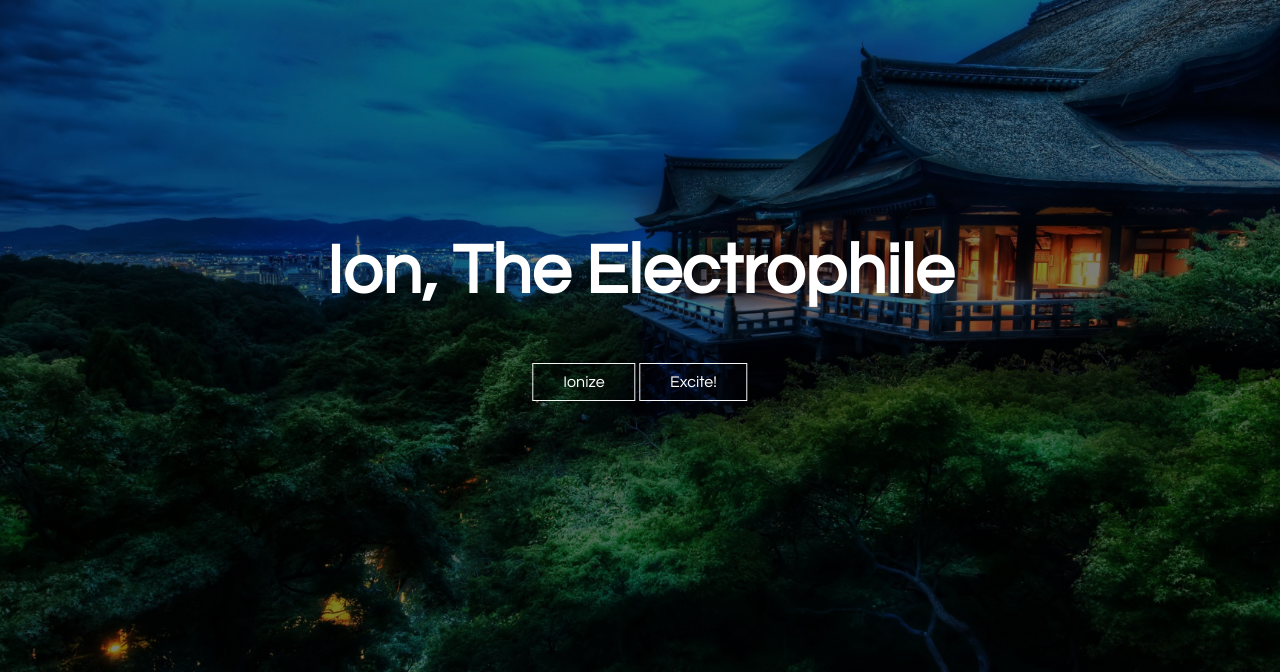
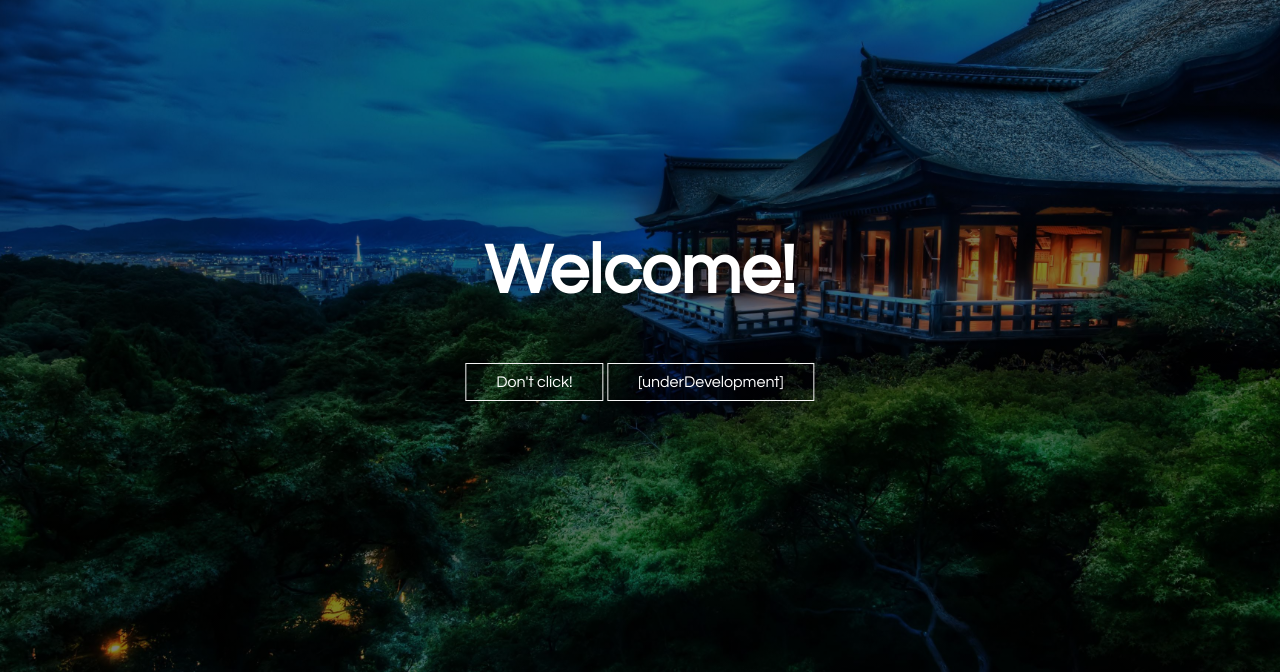
Before and after one commit to kion433/kion433.github.io, a plain HTML site: page index.html in a window 1280 px wide. Shown: the part 128-800 px from the top of the page. Drawn offline with Linux system fonts and the light colour scheme.

Commit message:
Update index.html

```diff
--- a/index.html
+++ b/index.html
@@ -26,11 +26,11 @@
         </div>
 
         <div class="title">
-            <h1> Ion, The Electrophile</h1>
+            <h1> Welcome!</h1>
         </div>
         <div class="button">
-            <a href="https://www.youtube.com/watch?v=dQw4w9WgXcQ" class="btn" target="_BLANK"> Ionize</a>
-            <a href="#" class="btn"> Excite!</a>
+            <a href="https://www.youtube.com/watch?v=dQw4w9WgXcQ" class="btn" target="_BLANK"> Don't click!</a>
+            <a href="#" class="btn">[underDevelopment]</a>
         </div>
     </header>
 </body>
```
